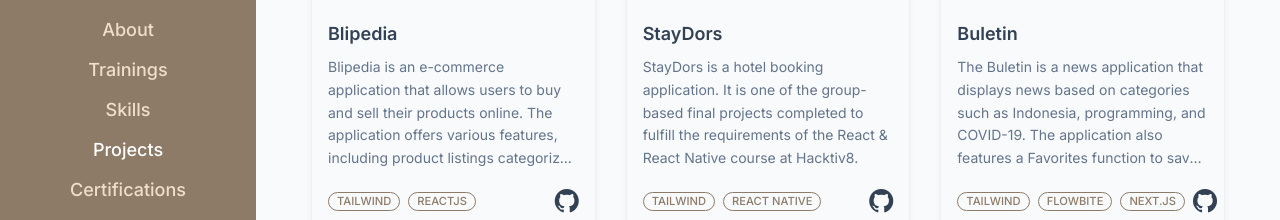
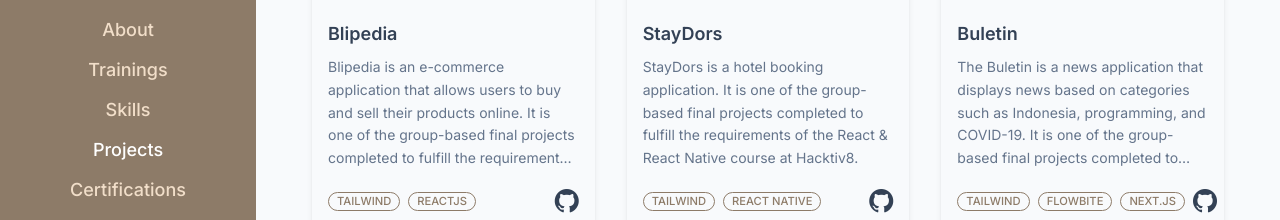
Before and after one commit to ekialfani/portfolio, a React (Create React App) app: page /projects in a window 1280 px wide. Shown: the part 350-570 px from the top of the page. Built offline with nearby package versions, Linux system fonts and the light colour scheme.

Commit message:
update: project description.

```diff
--- a/src/data/index.js
+++ b/src/data/index.js
@@ -4,7 +4,7 @@ const projects = [
     img: "./images/blipedia.png",
     url: "https://blipedia.netlify.app/",
     title: "blipedia",
-    description: "Blipedia is an e-commerce application that allows users to buy and sell their products online. The application offers various features, including product listings categorized by category, product details, cart and checkout functionality, user login, product updates, and sales summaries.",
+    description: "Blipedia is an e-commerce application that allows users to buy and sell their products online. It is one of the group-based final projects completed to fulfill the requirements of the React & React Native course at Hacktiv8.",
     techStack: ["tailwind", "reactjs"],
     repository: "https://github.com/Hacktiv8-Project2/ecommerce-project2.git",
   },
@@ -22,7 +22,7 @@ const projects = [
     img: "./images/buletin.png",
     url: "https://buletin-news.vercel.app/",
     title: "buletin",
-    description: "The Buletin is a news application that displays news based on categories such as Indonesia, programming, and COVID-19. The application also features a Favorites function to save preferred news articles.",
+    description: "The Buletin is a news application that displays news based on categories such as Indonesia, programming, and COVID-19. It is one of the group-based final projects completed to fulfill the requirements of the React & React Native course at Hacktiv8.",
     techStack: ["tailwind", "flowbite", "next.js"],
     repository: "https://github.com/hacktiv8-fp-1/news-web-api.git",
   },
@@ -40,7 +40,7 @@ const projects = [
     img: "./images/resto.png",
     url: "https://jovial-clafoutis-41cfc0.netlify.app/",
     title: "resto",
-    description: "Resto is an application that allows users to search and find their best restaurants based on specific criteria such as location, type of food, rating, and more. With this application, users can view information about the restaurant such as menu, photos, and reviews from previous visitors.",
+    description: "Resto is an application that allows users to search and find their best restaurants based on specific criteria such as location, type of food, rating, and more.",
     techStack: ["html", "css", "javaScript"],
     repository: "https://github.com/ekialfani/resto",
   },
@@ -58,7 +58,7 @@ const projects = [
     img: "./images/rak-buku.png",
     url: "https://ekialfani.github.io/rak-buku/",
     title: "rak buku",
-    description: 'Rak Buku is a web application to store reading books, we can add a new book and move books between shelves by marking them as "selesai dibaca (finished)" or "belum selesai (unfinished)". We can also remove the book from the bookshelf by pressing the "hapus buku (deleted book)" button and edit the book by pressing the edit icon.',
+    description: 'Rak Buku is a web application to store reading books. We can add, update, delete, and move books between shelves.',
     techStack: ["html", "css", "javaScript"],
     repository: "https://github.com/ekialfani/rak-buku",
   },
@@ -76,7 +76,7 @@ const projects = [
     img: "./images/web-calculator.png",
     url: "https://ekialfani.github.io/web-calculator/",
     title: "web calculator",
-    description: 'Web Calculator is a web-based application that allows us to perform simple arithmetic operations such as addition, subtraction, multiplication, and others. When we do the calculation process, the history will be saved automatically into web storage and will be displayed in tabular form.',
+    description: 'Web Calculator is a web-based application that allows us to perform simple arithmetic operations such as addition, subtraction, multiplication, and others.',
     techStack: ["html", "css", "javaScript"],
     repository: "https://github.com/ekialfani/web-calculator",
   },
```
